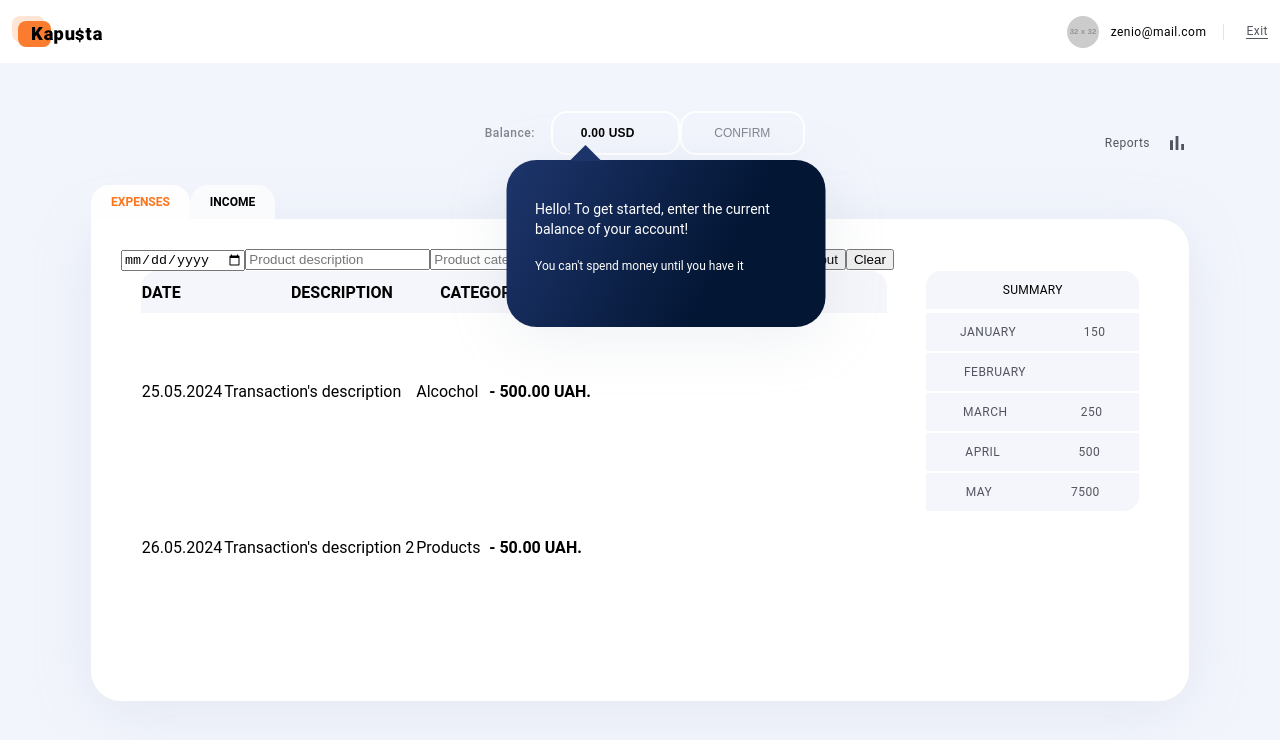
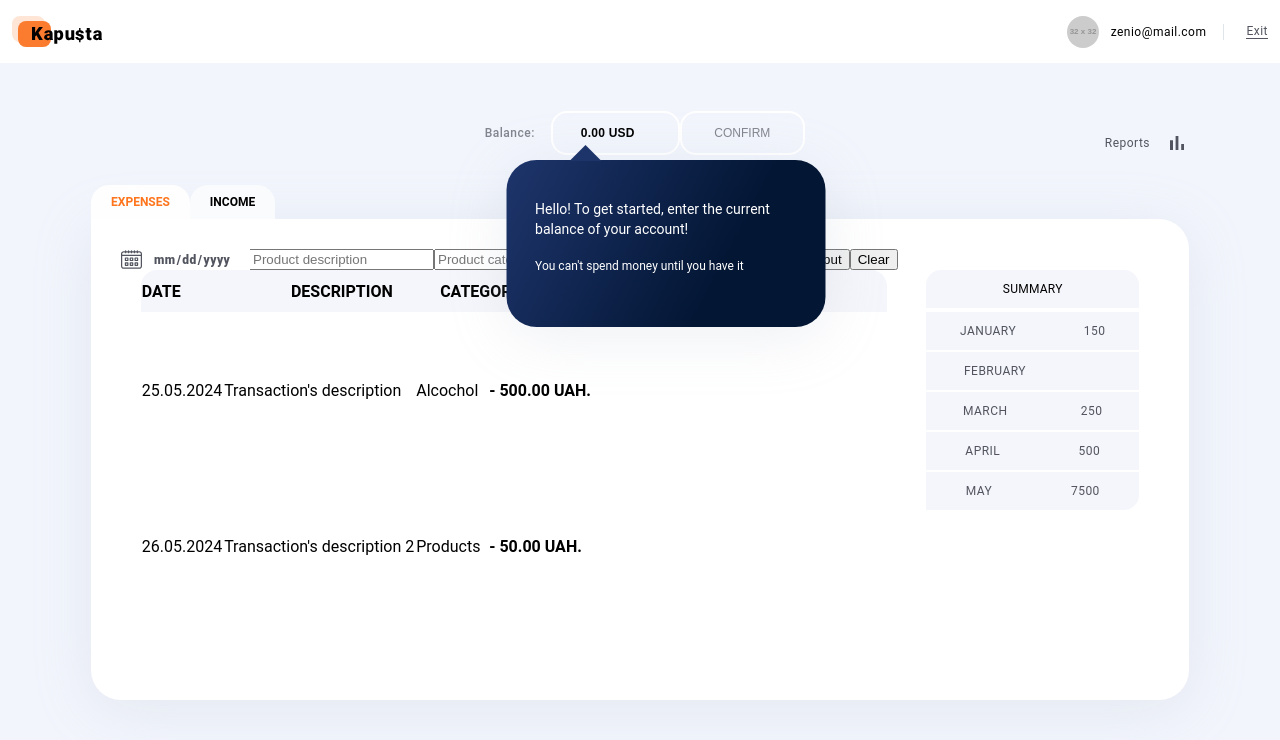
Before and after one commit to 831230/kapusta-architecture, a React (Create React App) app: page / in a window 1280 px wide. Both pictures are taken after typing "name@example.com", "Sample123" into the empty fields and a click on the button "LOG IN". Shown: the top 740 px of the page. Built offline with nearby package versions, Linux system fonts and the light colour scheme.

Commit message:
date input wip

```diff
--- a/src/components/ExpensesIncomeForm/ExpensesIncomeForm.jsx
+++ b/src/components/ExpensesIncomeForm/ExpensesIncomeForm.jsx
@@ -1,27 +1,69 @@
-import { useState } from "react";
-import { useDispatch } from "react-redux";
+import { useState, useRef } from 'react';
+import { useDispatch } from 'react-redux';
 
-const ExpensesIncomeForm = ({callback, actionType}) => {
-  const [date, setDate] = useState("");
-  const [description, setDescription] = useState("");
-  const [category, setCategory] = useState("");
-  const [amount, setAmount] = useState("");
+import styles from './ExpensesIncomeForm.module.css';
+import calendar from '../../assets/calendar.svg';
+
+const ExpensesIncomeForm = ({ callback, actionType }) => {
+  const [date, setDate] = useState('');
+  const [description, setDescription] = useState('');
+  const [category, setCategory] = useState('');
+  const [amount, setAmount] = useState('');
 
   const dispatch = useDispatch();
+  const dateInputRef = useRef(null);
+
+  const getTodayDate = () => {
+    const today = new Date();
+    const year = today.getFullYear();
+    const month = String(today.getMonth() + 1).padStart(2, '0');
+    const day = String(today.getDate()).padStart(2, '0');
+    return `${year}-${month}-${day}`;
+  };
 
   const sendNewExpenseIncome = () => {
     const data = { date, description, category, amount };
-    dispatch(callback(data))
-  }
+
+    console.log(data);
+    dispatch(callback(data));
+  };
+
+  const handleCalendarClick = () => {
+    dateInputRef.current.showPicker();
+  };
 
   return (
-    <form action="">
-      <input type="date" onChange={(e) => setDate(e.target.value)} value={date}/>
-      <input type="text" placeholder="Product description" onChange={(e) => setDescription(e.target.value)} value={description}/>
-      <input type="text" placeholder="Product category" onChange={(e) => setCategory(e.target.value)} value={category}/>
-      <input type="number" placeholder="0,00" onChange={(e) => setAmount(e.target.value)} value={amount}/>
-      <button type="button" onClick={sendNewExpenseIncome}>Input</button>
-      <button>Clear</button>
+    <form className={styles.ExpensesIncomeForm} action="">
+      <div className={styles.ExpensesIncomeFormDateContainer} onClick={handleCalendarClick}>
+        <img className={styles.ExpensesIncomeFormDateIcon} src={calendar} alt="calendar icon" />
+        <input
+          ref={dateInputRef}
+          className={styles.ExpensesIncomeFormDateInput}
+          type="date"
+          onChange={(e) => setDate(e.target.value)}
+          value={date}
+        />
+      </div>
+      <input
+        type="text"
+        placeholder="Product description"
+        onChange={(e) => setDescription(e.target.value)}
+        value={description}
+      />
+      <input
+        type="text"
+        placeholder="Product category"
+        onChange={(e) => setCategory(e.target.value)}
+        value={category}
+      />
+      <input type="number" placeholder="0,00" onChange={(e) => setAmount(e.target.value)} value={amount} />
+
+      <div>
+        <button type="button" onClick={sendNewExpenseIncome}>
+          Input
+        </button>
+        <button>Clear</button>
+      </div>
     </form>
   );
 };
--- /dev/null
+++ b/src/components/ExpensesIncomeForm/ExpensesIncomeForm.module.css
@@ -0,0 +1,35 @@
+.ExpensesIncomeForm {
+  display: flex;
+
+  width: 1034px;
+}
+.ExpensesIncomeFormDateContainer {
+  position: relative;
+  display: flex;
+  gap: 10px;
+  cursor: pointer;
+}
+.ExpensesIncomeFormDateIcon {
+}
+.ExpensesIncomeFormDateInput {
+  -webkit-appearance: none;
+  -moz-appearance: none;
+  appearance: none;
+  border: none;
+  width: 100%;
+  box-sizing: border-box;
+
+  color: var(--text-gray);
+  font-size: 12px;
+  font-family: 'Roboto', sans-serif;
+  letter-spacing: 0.48px;
+  font-weight: 900;
+
+  pointer-events: none;
+}
+.ExpensesIncomeFormDateInput::-webkit-calendar-picker-indicator {
+  opacity: 0;
+  position: absolute;
+  width: 100%;
+  height: 100%;
+}
```
Also changed, not shown: src/assets/calendar.svg (added), 1 other file (tests, documents, lock files or other folders).
